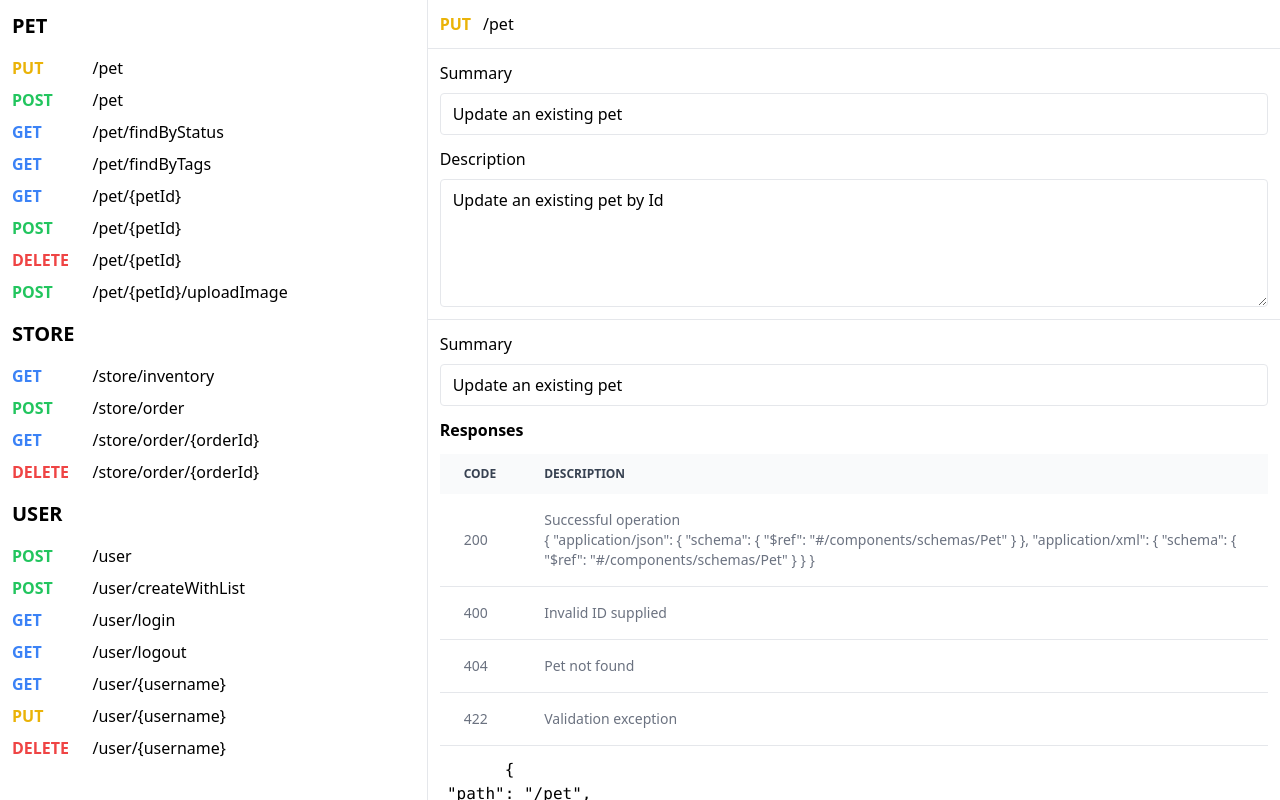
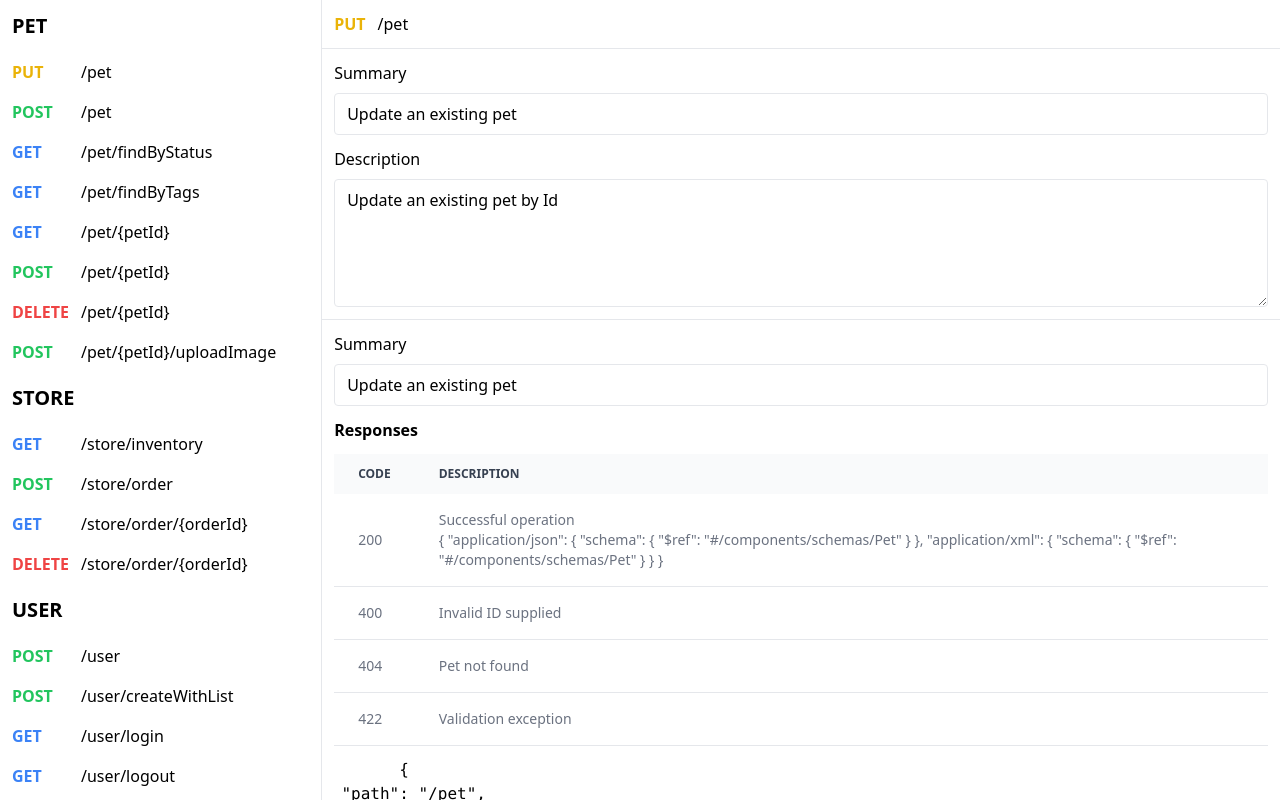
Before and after one commit to ChristianNik/swagger-editor, a Vue app: page / in a window 1280 px wide. Built offline with nearby package versions, Linux system fonts and the light colour scheme.

Commit message:
Improve nav size

```diff
--- a/src/App.vue
+++ b/src/App.vue
@@ -9,7 +9,7 @@ const selectedItem = swaggerDocument.getMethodForPath("/pet", "put");
 </script>
 
 <template>
-  <div class="grid grid-cols-3 h-screen overflow-auto">
+  <div class="grid h-screen overflow-auto" style="grid-template-columns: auto 1fr;">
     <nav class="overflow-auto">
       <div v-for="tag in swaggerDocument.getTags()">
         <h2 class="p-3 font-bold text-xl">
@@ -27,7 +27,7 @@ const selectedItem = swaggerDocument.getMethodForPath("/pet", "put");
         </ul>
       </div>
     </nav>
-    <main class="col-span-2 border-l overflow-auto">
+    <main class="border-l overflow-auto">
       <h1 class="p-3 border-b flex gap-3 sticky top-0 bg-white z-10">
         <MethodDisplay :method="selectedItem.method" /> {{ selectedItem.path }}
       </h1>
--- a/src/components/MenuItem.vue
+++ b/src/components/MenuItem.vue
@@ -1,6 +1,6 @@
 <script setup lang="ts">
 import type { HttpMethod } from "@/types/http-method";
-import MethodDisplay from './MethodDisplay.vue'
+import MethodDisplay from "./MethodDisplay.vue";
 defineProps<{
   method: HttpMethod;
   path: string;
@@ -9,7 +9,7 @@ defineProps<{
 
 <template>
   <li
-    class="px-3 py-1 grid hover:bg-gray-50"
+    class="px-3 py-2 grid gap-3 hover:bg-gray-50 cursor-pointer"
     style="grid-template-columns: 1fr 4fr"
   >
     <MethodDisplay :method="method" />
```
